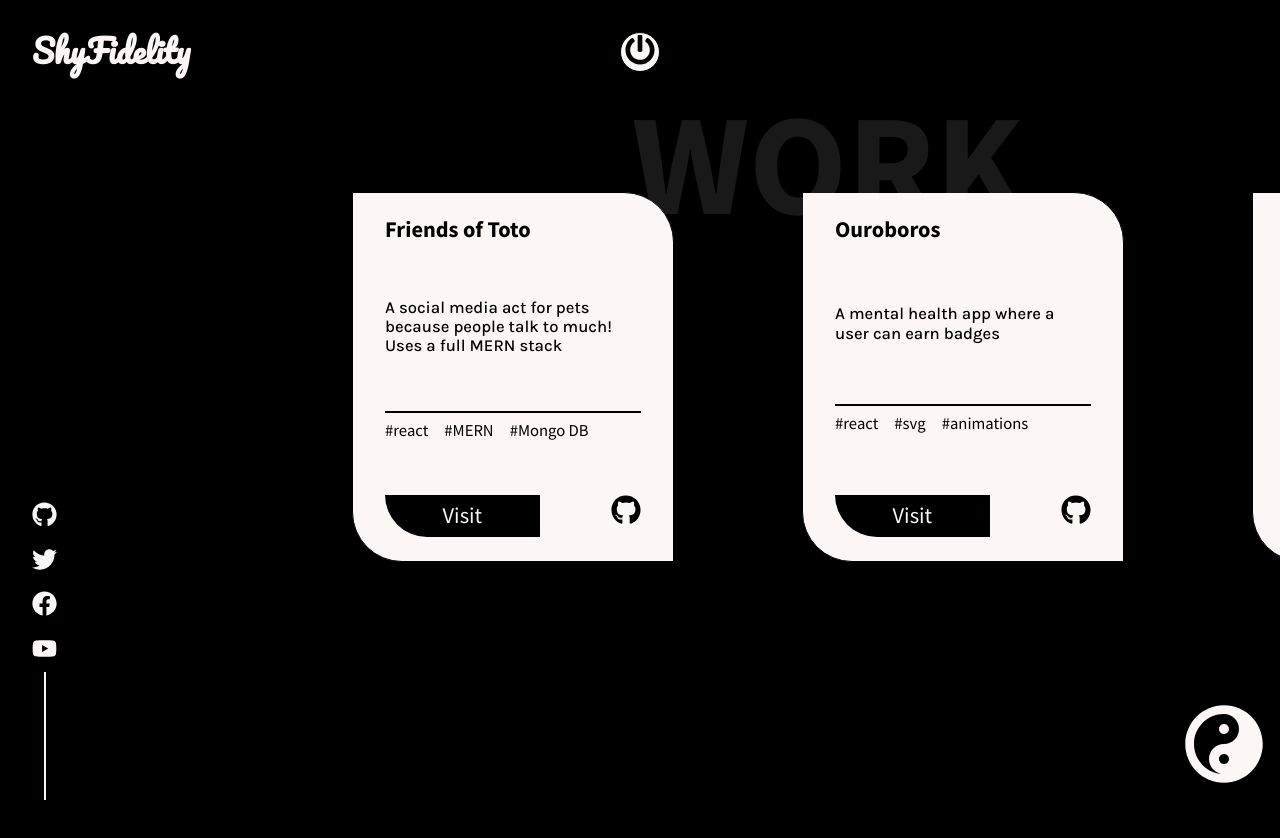
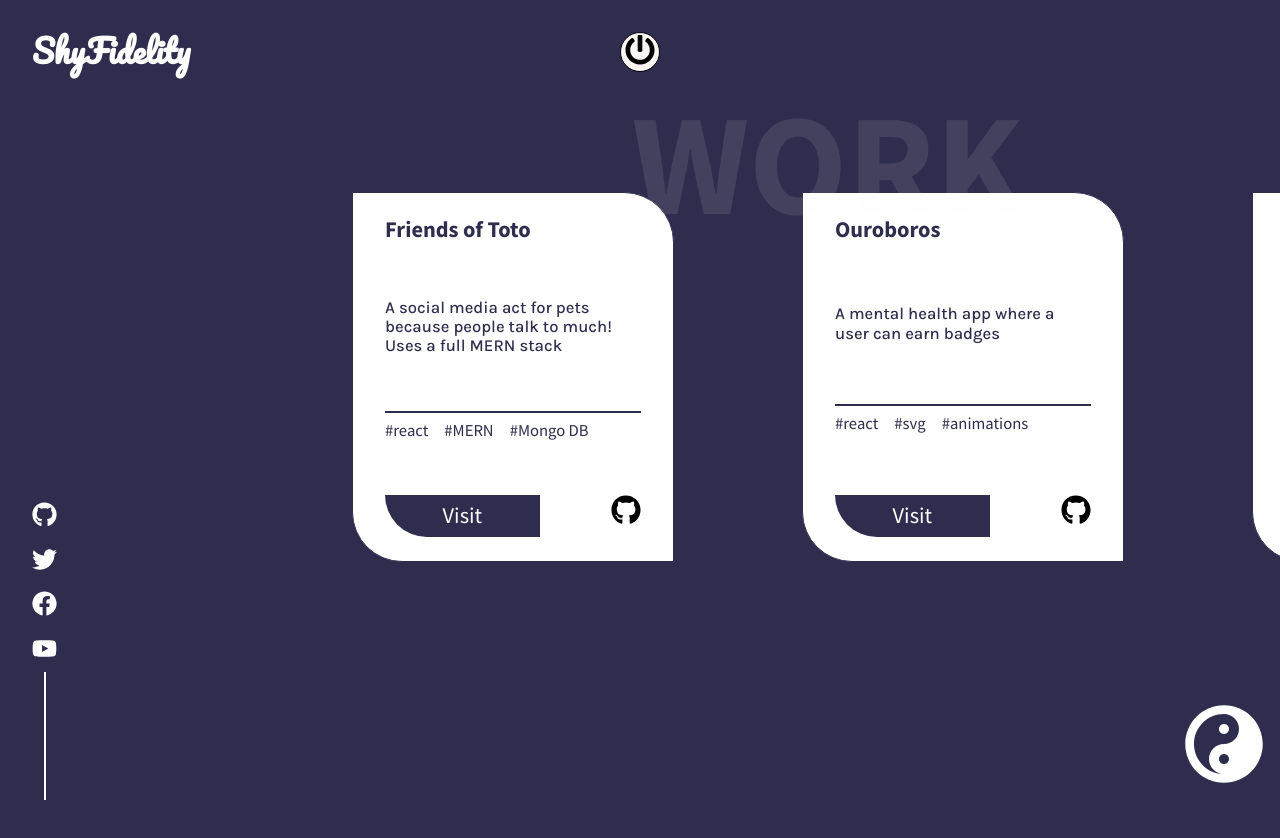
Before and after one commit to ShyFidelity/portfolio, a React (Create React App) app: page /work in a window 1280 px wide. Shown: the top 838 px of the page. Built offline with nearby package versions, Linux system fonts and the light colour scheme.

Commit message:
updated colors

```diff
--- a/src/components/Themes.js
+++ b/src/components/Themes.js
@@ -1,6 +1,6 @@
 export const lightTheme = {
-    body:"#FCF6F4",
-    text:"#000000",
+    body:"#FAD2E1",
+    text:"#161524",
     fontFamily:"'Source Sans Pro', sans-serif",
     bodyRgba : "252, 246, 244",
     textRgba:"0,0,0",
@@ -8,8 +8,8 @@ export const lightTheme = {
 }
 
 export const DarkTheme = {
-    body:"#000000",
-    text:"#FCF6F4",
+    body:"#2E2D4D",
+    text:"#FFFFFF",
     fontFamily:"'Source Sans Pro', sans-serif",
     textRgba : "252, 246, 244",
     bodyRgba:"0,0,0",
```
Also changed, not shown: 2 other files (tests, documents, lock files or other folders).
